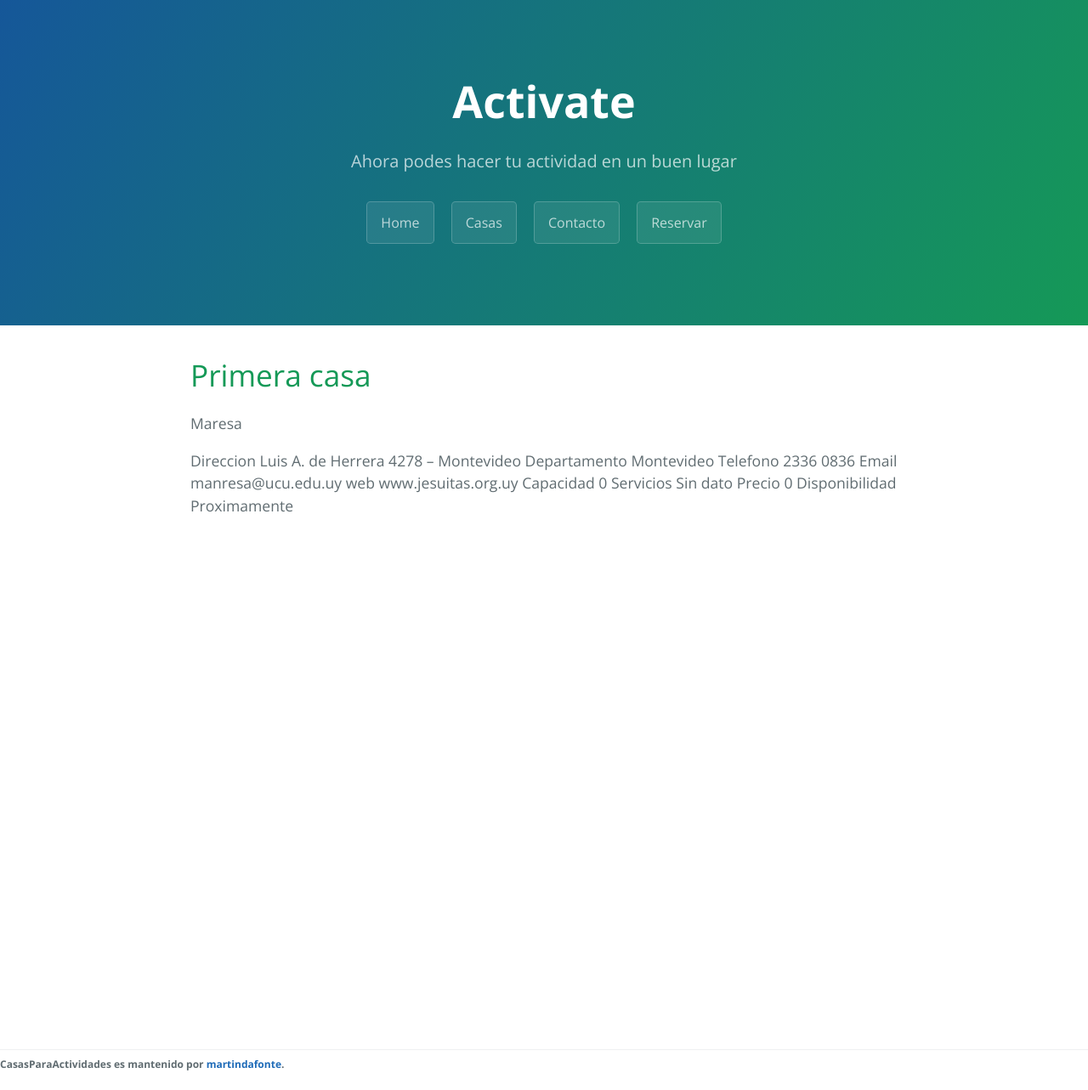
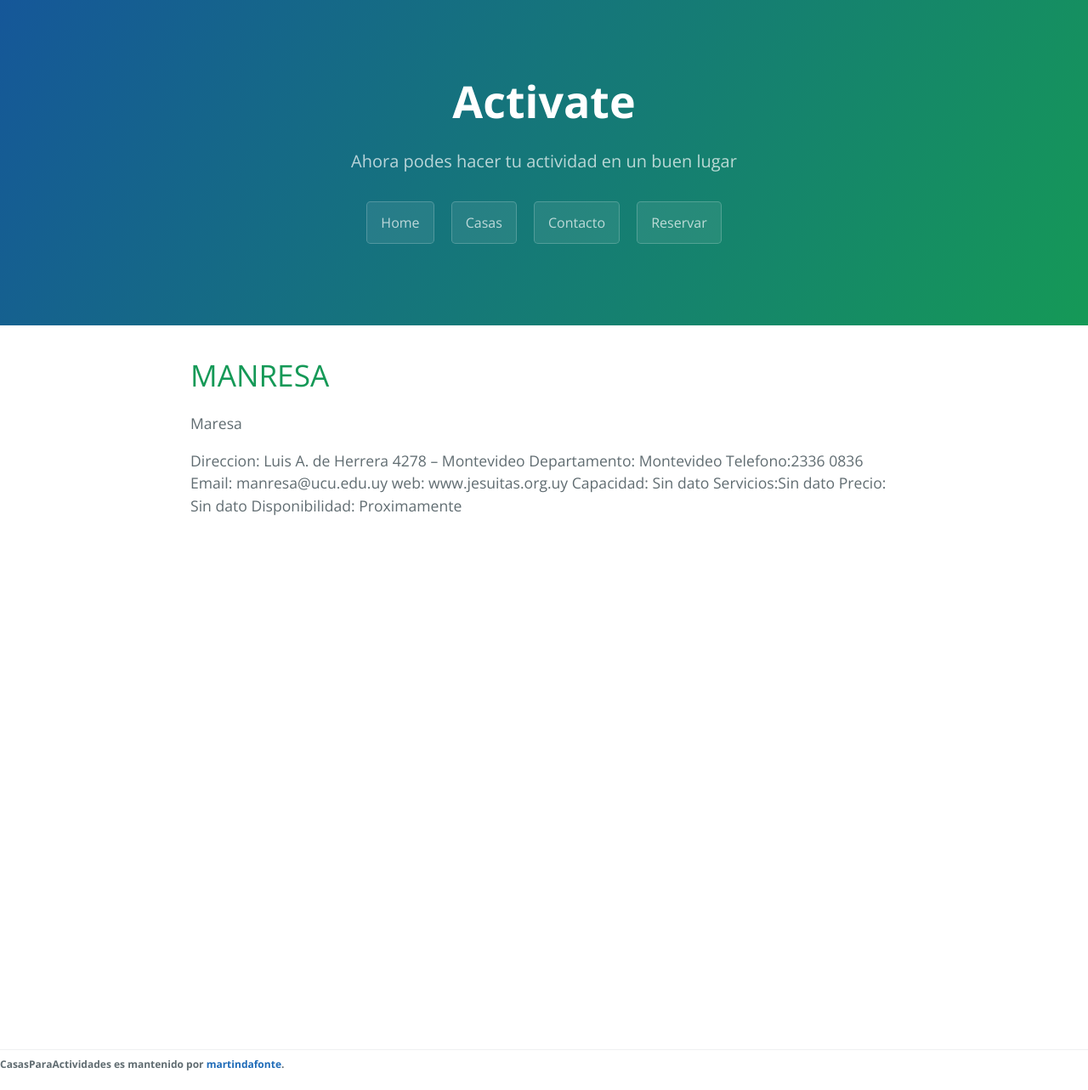
Before and after one commit to martindafonte/CasasDeRetiro, a Jekyll site: the page built from _casas/1_uno.html, in a window 1280 px wide. Shown: the whole page at 85% size. Built offline with Jekyll 4.4.1, drawn with Linux system fonts in a browser that asks for light colours.

Commit message:
Update 1_uno.html

```diff
--- a/_casas/1_uno.html
+++ b/_casas/1_uno.html
@@ -4,26 +4,17 @@ category: Montevideo
 layout: default
 ---
 
-<h1>Primera casa</h1>
+<h1>MANRESA</h1>
 
 <p>Maresa</p>
 <p>
-Direccion
-Luis A. de Herrera 4278 – Montevideo
-Departamento
-Montevideo
-Telefono
-2336 0836
-Email
-manresa@ucu.edu.uy
-web
-www.jesuitas.org.uy
-Capacidad
-0
-Servicios
-Sin dato
-Precio
-0
-Disponibilidad
-Proximamente
+Direccion: Luis A. de Herrera 4278 – Montevideo
+Departamento: Montevideo
+Telefono:2336 0836
+Email: manresa@ucu.edu.uy
+web: www.jesuitas.org.uy
+Capacidad: Sin dato
+Servicios:Sin dato
+Precio: Sin dato
+Disponibilidad: Proximamente
 </p>
```
